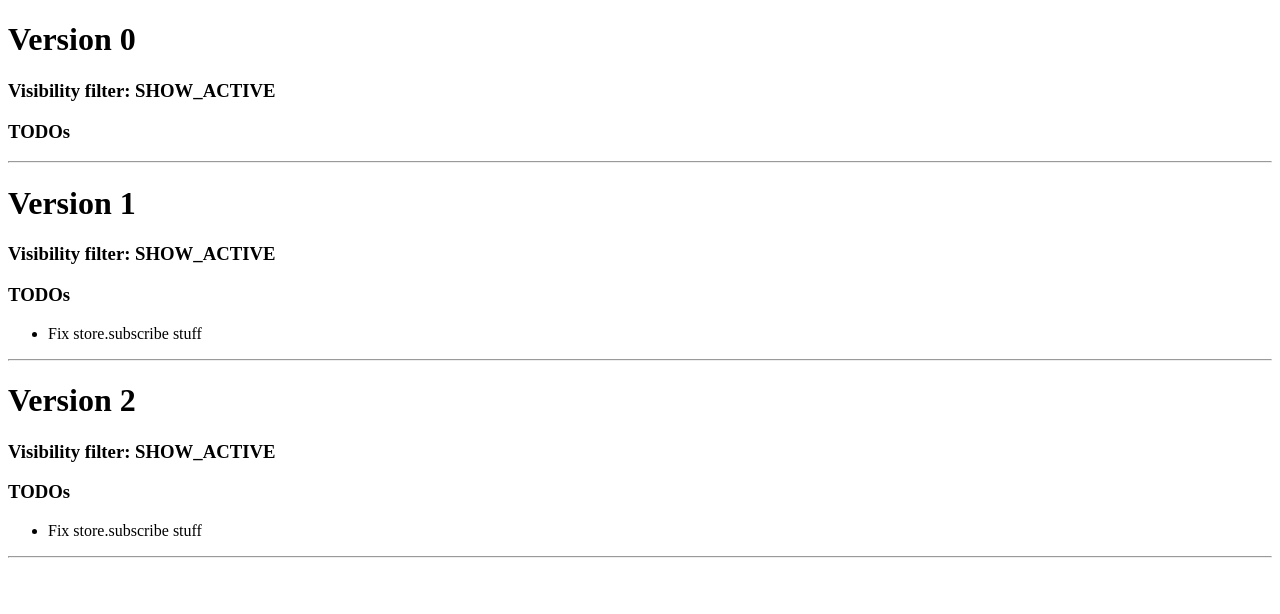
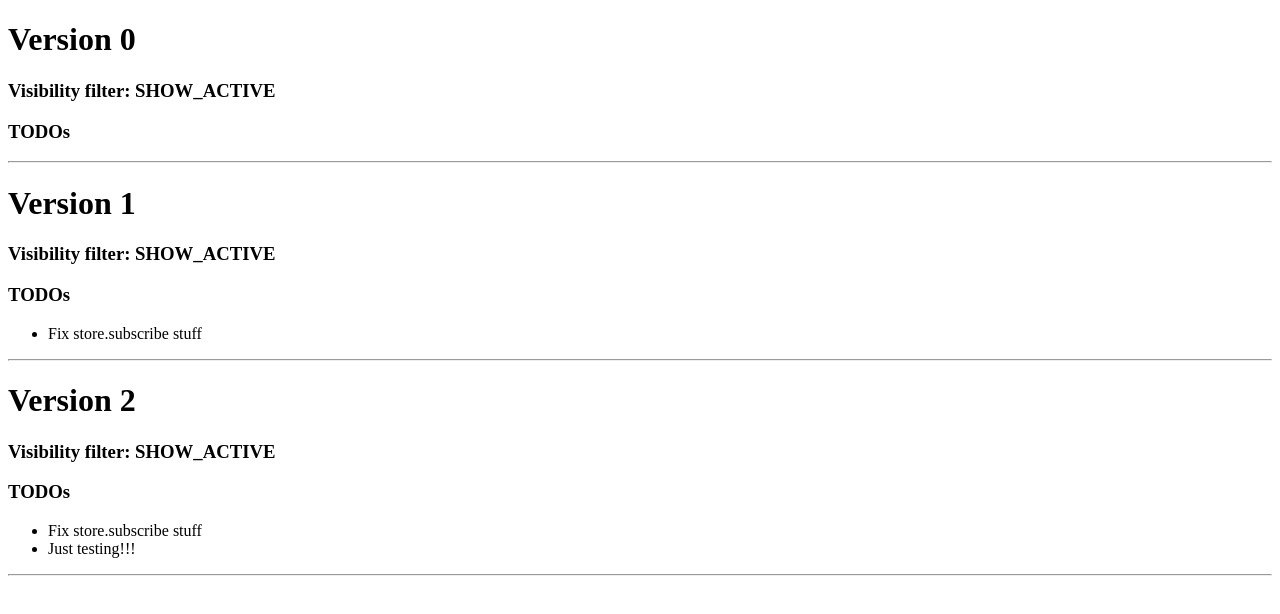
Before and after one commit to tiesmaster/learn-react, a React (Create React App) app in the folder 4-redux-basics/: page / in a window 1280 px wide. Shown: the top 614 px of the page. Built offline with nearby package versions, Linux system fonts and the light colour scheme.

Commit message:
4: Extract TODO class component.

```diff
--- /dev/null
+++ b/4-redux-basics/src/App.tsx
@@ -0,0 +1,52 @@
+import * as React from 'react';
+import { Store } from 'redux';
+
+interface TodoItem {
+    text: string;
+}
+interface State {
+    visibilityFilter: string;
+    todos: TodoItem[];
+}
+
+export class App extends React.Component<{ store: Store<State | undefined> }, { stateHistory: State[] }> {
+    constructor(props: { store: Store<State> }) {
+        super(props);
+        this.state = {
+            stateHistory: []
+        };
+
+        const store = this.props.store;
+        store.subscribe(() => {
+            this.setState((prevState => {
+                return { stateHistory: [...prevState.stateHistory, store.getState()!] };
+            }));
+        });
+    }
+    render() {
+        return (
+            <div>
+                {this.state.stateHistory.map((item, i) => (
+                    <div>
+                        <h1>Version {i}</h1>
+                        {this.stateToJsx(item)}
+                        <hr />
+                    </div>
+                ))}
+            </div>
+        );
+    }
+    stateToJsx(state: State) {
+        return (
+            <div>
+                <h3>Visibility filter: {state.visibilityFilter}</h3>
+                <h3>TODOs</h3>
+                <ul>
+                    {state.todos.map(ti => (
+                        <li>{ti.text}</li>
+                    ))}
+                </ul>
+            </div>
+        );
+    }
+}
--- a/4-redux-basics/src/index.tsx
+++ b/4-redux-basics/src/index.tsx
@@ -5,6 +5,8 @@ import { createStore } from 'redux';
 
 // TOGGLE_TODO
 import { ADD_TODO, SET_VISIBILITY_FILTER, VisibilityFilters } from './actions';
+
+import { App } from './App';
 
 interface TodoItem {
   text: string;
@@ -49,41 +51,8 @@ function todoApp(state: State = initialState, action: Action) {
 
 let store = createStore(todoApp);
 
-let stateHistory: JSX.Element[] = [];
-
-store.subscribe(() => {
-  const historyItem = stateToJsx(store.getState()!);
-  stateHistory.push(historyItem);
-});
+ReactDOM.render(<App store={store} />, document.getElementById('root'));
 
 store.dispatch({ type: 'SET_VISIBILITY_FILTER', filter: VisibilityFilters.SHOW_ACTIVE });
 store.dispatch({ type: 'ADD_TODO', text: 'Fix store.subscribe stuff' });
-store.dispatch({ type: 'DECREMENT' });
-
-function stateToJsx(state: State) {
-  return (
-    <div>
-      <h3>Visibility filter: {state.visibilityFilter}</h3>
-      <h3>TODOs</h3>
-      <ul>
-        {state.todos.map(ti => (
-          <li>{ti.text}</li>
-        ))}
-      </ul>
-    </div>
-  );
-}
-
-const App = () => (
-  <div>
-    {stateHistory.map((item, i) => (
-      <div>
-        <h1>Version {i}</h1>
-        {item}
-        <hr />
-      </div>
-    ))}
-  </div>
-);
-
-ReactDOM.render(<App />, document.getElementById('root'));
+store.dispatch({ type: 'ADD_TODO', text: 'Just testing!!!' });
```
